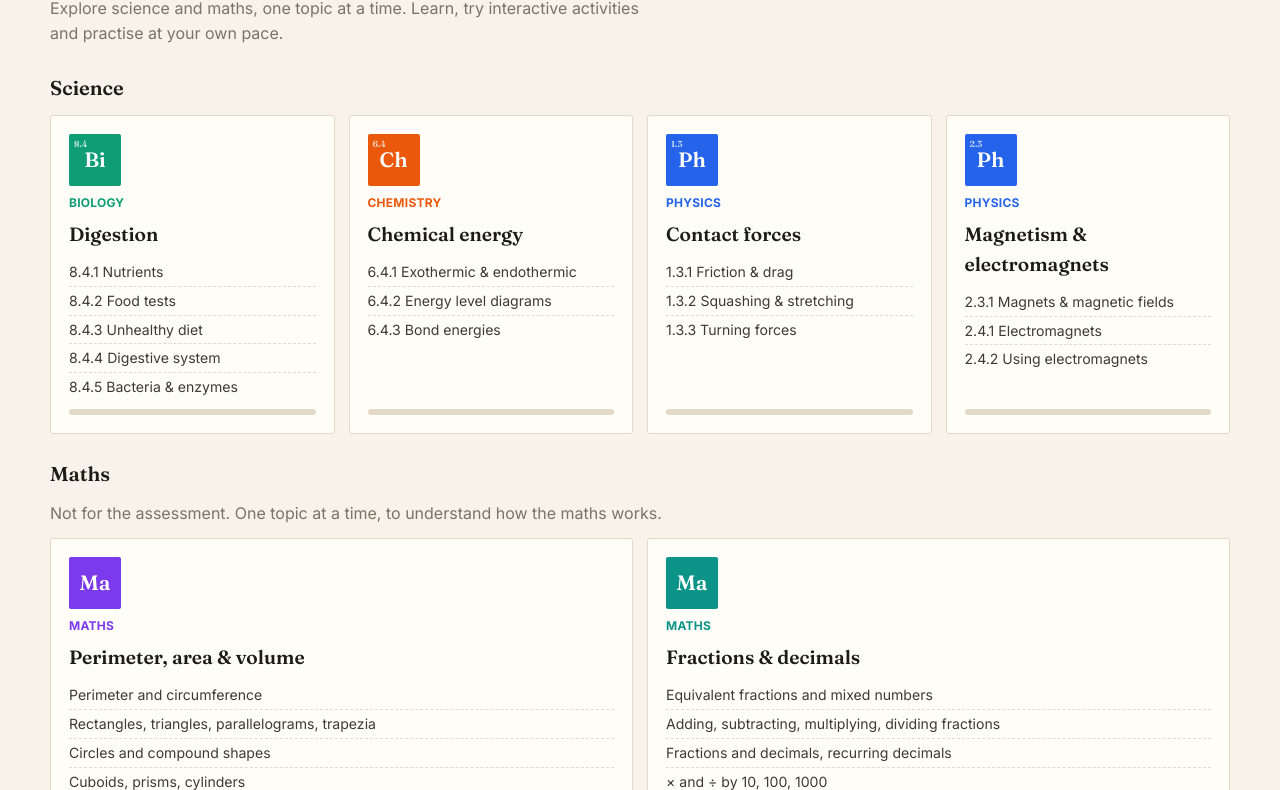
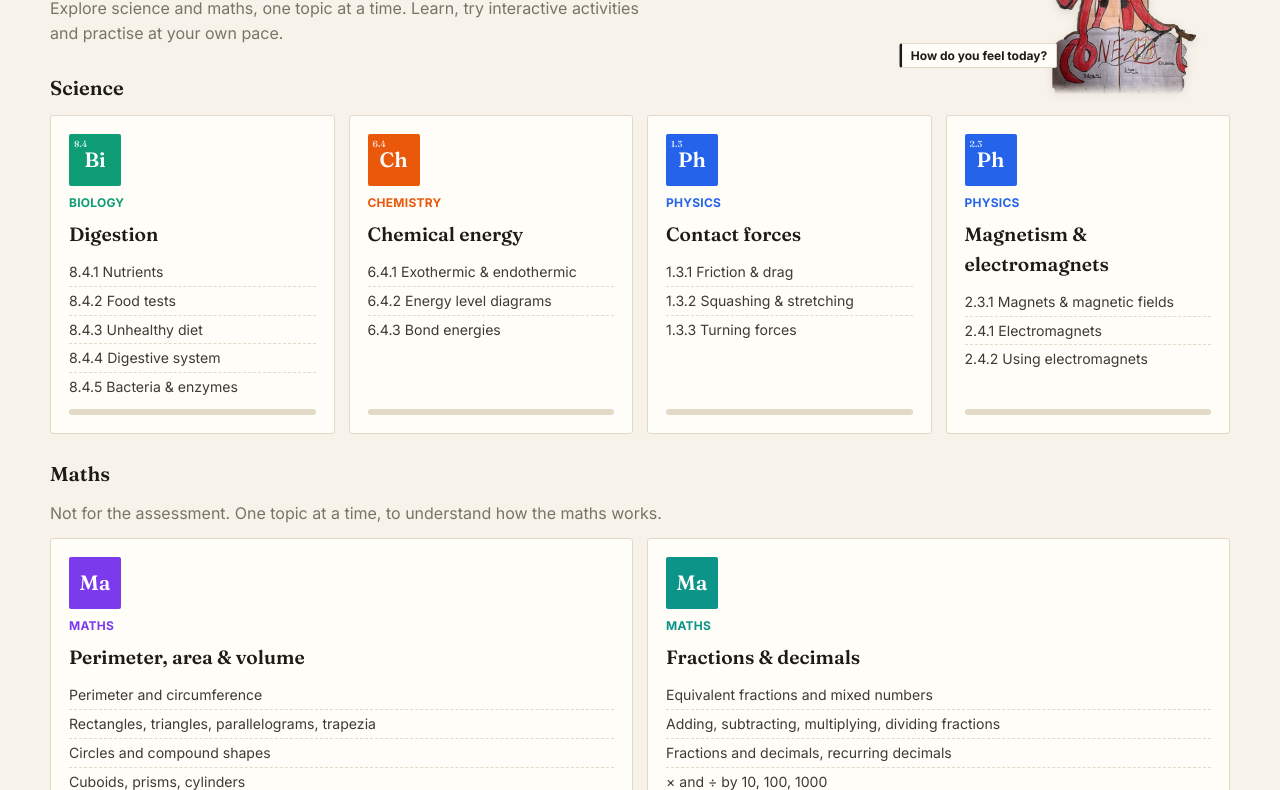
Before and after one commit to jliu-science/learning-hub, a plain HTML site: page index.html in a window 1280 px wide. Shown: the part 180-970 px from the top of the page. Drawn offline with Linux system fonts and the light colour scheme.

Commit message:
Home page Nezha mood picker; brighter page colours for physics and chemistry

```diff
--- /dev/null
+++ b/assets/nezha.js
@@ -0,0 +1,95 @@
+/* Dora's Nezha (photo of her own cardboard figure) on the home page. Click Nezha to pick today's mood; Nezha reacts. */
+(function(){
+  const host=document.getElementById('nezha'); if(!host) return;
+  const KEY='dora-mood-v1', d=new Date(), pad=n=>String(n).padStart(2,'0'), T=`${d.getFullYear()}-${pad(d.getMonth()+1)}-${pad(d.getDate())}`;
+  const load=()=>{ try{ return JSON.parse(localStorage.getItem(KEY))||{}; }catch(e){ return {}; } };
+  const save=s=>{ try{ localStorage.setItem(KEY,JSON.stringify(s)); }catch(e){} };
+  const S='fill="none" stroke="currentColor" stroke-width="2.2" stroke-linecap="round" stroke-linejoin="round"';
+  const eyes='<circle cx="9" cy="10" r="1.3" fill="currentColor"/><circle cx="17" cy="10" r="1.3" fill="currentColor"/>';
+  const M=[
+    {k:'happy',  t:'Happy',   c:'#16a34a', a:'hop',   say:'Nice. Keep that going today.',          f:`${eyes}<path d="M8 15q5 5 10 0" ${S}/>`},
+    {k:'excited',t:'Excited', c:'#ea580c', a:'spin',  say:'Let’s go! Big day.',                f:`<path d="M7 9l2.5 1.5L7 12M19 9l-2.5 1.5L19 12" ${S}/><path d="M8 15h10q-1 5-5 5t-5-5z" ${S}/>`},
+    {k:'calm',   t:'Calm',    c:'#0d9488', a:'float', say:'Good. Steady and ready.',              f:`<path d="M7 10q2 1.5 4 0M15 10q2 1.5 4 0" ${S}/><path d="M9 16q4 2 8 0" ${S}/>`},
+    {k:'tired',  t:'Tired',   c:'#6366f1', a:'droop', say:'Take it slow. One topic at a time.',   f:`<path d="M7 10.5h4M15 10.5h4" ${S}/><path d="M10 17h6" ${S}/><path d="M20 4h3l-3 3h3" fill="none" stroke="currentColor" stroke-width="1.6" stroke-linecap="round" stroke-linejoin="round"/>`},
+    {k:'worried',t:'Worried', c:'#d97706', a:'shiver',say:'One small step. You’ve got this.', f:`<path d="M7 7l3-1.5M19 7l-3-1.5" ${S}/>${eyes}<path d="M8 17q2.5-2 5 0t5 0" ${S}/>`},
+    {k:'grumpy', t:'Grumpy',  c:'#dc2626', a:'shake', say:'Same face as me. Let’s fix that.', f:`<path d="M7 7.5l4 2M19 7.5l-4 2" ${S}/>${eyes}<path d="M8 18q5-4 10 0" ${S}/>`}
+  ];
+  /* new expressions drawn over the photo's face (photo coords 306x416): skin patches hide the original eyes and mouth */
+  const K='#1b1a17', W='#f6f2ee', IR='#8b2a22', SL='#e8bca0', SR='#dfb093';
+  const L=[101,126], R=[160,127];
+  const ln=(d,w=3.4,c=K)=>`<path d="${d}" fill="none" stroke="${c}" stroke-width="${w}" stroke-linecap="round" stroke-linejoin="round"/>`;
+  const eye=([x,y],ry=11,dx=0,dy=1,ir=6)=>`<ellipse cx="${x}" cy="${y}" rx="17" ry="${ry}" fill="${W}" stroke="${K}" stroke-width="4.2"/><circle cx="${x+dx}" cy="${y+dy}" r="${ir}" fill="${IR}"/><circle cx="${x+dx}" cy="${y+dy}" r="${ir/2}" fill="${K}"/><circle cx="${x+dx+2}" cy="${y+dy-2}" r="1.6" fill="#fff"/>`;
+  const blush=`<ellipse cx="88" cy="146" rx="9" ry="4" fill="#f08aa4" opacity=".55"/><ellipse cx="174" cy="147" rx="9" ry="4" fill="#f08aa4" opacity=".55"/>`;
+  const FACE={
+    happy:   eye(L,12,0,0)+eye(R,12,0,0)+ln(`M84 108q17-9 34 0M143 109q17-9 34 0`,3)+`<path d="M115 148q16 15 32 0z" fill="#9b2b2b" stroke="${K}" stroke-width="3" stroke-linejoin="round"/>`+blush,
+    excited: ln(`M86 131q15-20 30 0M145 132q15-20 30 0`,4)+`<path d="M112 145h38q-2 19-19 19t-19-19z" fill="#8b1f1f" stroke="${K}" stroke-width="3" stroke-linejoin="round"/><path d="M122 158q9-5 18 0q-2 5-9 5t-9-5z" fill="#ef6f8f"/>`+blush+[[66,104],[198,100],[200,140]].map(([x,y])=>`<path d="M${x} ${y-7}l2 5 5 2-5 2-2 5-2-5-5-2 5-2z" fill="#f2c230" stroke="#b8860b" stroke-width=".8"/>`).join(''),
+    calm:    ln(`M86 125q15 11 30 0M145 126q15 11 30 0`,3.6)+ln(`M121 152q10 6 20 0`,3)+blush,
+    tired:   eye(L,11,0,5,5.5)+eye(R,11,0,5,5.5)+`<path d="M82 127h38v-16h-38zM141 128h38v-16h-38z" fill="${SL}"/>`+ln(`M83 127h36M142 128h36`,3.8)+ln(`M90 143q11 4 22 0M149 144q11 4 22 0`,1.6,'#9c7a6b')+ln(`M122 155q4-3 8 0t8 0`,3)+`<text x="196" y="96" font-family="Fraunces,Georgia,serif" font-weight="600" font-size="20" fill="#6366f1">z</text><text x="210" y="80" font-family="Fraunces,Georgia,serif" font-weight="600" font-size="14" fill="#6366f1">z</text>`,
+    worried: eye(L,12,3,1,5)+eye(R,12,3,1,5)+ln(`M85 113L114 106M147 106L176 113`,3.6)+ln(`M117 156q4-5 7 0t7 0t7 0t7 0`,3)+`<path d="M190 104q5 8 0 12q-5-4 0-12z" fill="#7cc4e8" stroke="#3b82c4" stroke-width="1"/>`,
+    grumpy:  eye(L,7,1,1,5)+eye(R,7,-1,1,5)+ln(`M83 109L118 120M143 121L178 110`,5)+ln(`M117 158q14-11 28 0`,3.4)+`<path d="M190 92l8 8M198 92l-8 8" stroke="#e2372f" stroke-width="3" stroke-linecap="round"/>`
+  };
+  const faceSvg=k=>FACE[k]?`<svg class="nz-face" viewBox="0 0 286 416" aria-hidden="true"><g transform="translate(-6.5 -.5)"><defs><filter id="nzb" x="-20%" y="-20%" width="140%" height="140%"><feGaussianBlur stdDeviation="1.8"/></filter></defs><g filter="url(#nzb)"><ellipse cx="101" cy="125" rx="27" ry="18" fill="${SL}"/><ellipse cx="160" cy="126" rx="27" ry="18" fill="${SR}"/><ellipse cx="131" cy="154" rx="20" ry="10" fill="#e4b79f"/></g>${FACE[k]}</g></svg>`:'';
+  const face=m=>`<svg viewBox="0 0 26 26" aria-hidden="true"><circle cx="13" cy="13" r="11.5" ${S}/>${m.f}</svg>`;
+  const css=`
+  .hub{position:relative}
+  #nezha{position:absolute;right:28px;top:4px;width:150px;z-index:5;text-align:center;font-family:"Inter","Segoe UI",sans-serif}
+  .nz-btn{display:block;width:100%;padding:0;border:0;background:none;cursor:pointer;position:relative}
+  .nz-pic{display:block;position:relative;filter:drop-shadow(0 3px 4px rgba(29,27,22,.12));transition:transform .25s;transform-origin:50% 90%}
+  .nz-pic img{display:block;width:100%}
+  .nz-face{position:absolute;inset:0;width:100%;height:100%;pointer-events:none;animation:nzfade .35s ease-out}
+  @keyframes nzfade{from{opacity:0}to{opacity:1}}
+  .nz-btn:hover .nz-pic,.nz-btn:focus-visible .nz-pic{transform:translateY(-4px) rotate(-2deg)}
+  .nz-btn:focus-visible{outline:none}
+  .nz-cue{position:absolute;left:-10px;top:46%;background:#1d1b16;color:#fffdf8;font-size:12px;font-weight:600;padding:3px 8px;border-radius:12px;white-space:nowrap;transform:translateX(-100%);animation:nzcue 1.6s ease-in-out infinite}
+  .nz-cue::after{content:"";position:absolute;right:-5px;top:50%;margin-top:-5px;border:5px solid transparent;border-right:0;border-left-color:#1d1b16}
+  @keyframes nzcue{0%,100%{transform:translateX(-100%)}50%{transform:translateX(calc(-100% - 6px))}}
+  .nz-tag{cursor:pointer;display:flex;align-items:center;gap:5px;position:absolute;right:calc(100% - 6px);bottom:26px;font-size:12px;white-space:nowrap;color:var(--muted);line-height:1.3;background:var(--card);border:1px solid var(--line);border-left:3px solid var(--c);padding:4px 9px;border-radius:3px}
+  .nz-tag:not(:has(svg)){animation:nzcue2 1.6s ease-in-out infinite}
+  @keyframes nzcue2{0%,100%{transform:none}50%{transform:translateX(-6px)}}
+  .nz-tag b{display:inline-flex;align-items:center;gap:4px;color:var(--c);font-weight:700}
+  .nz-tag svg{width:18px;height:18px}
+  .nz-say{position:absolute;right:calc(100% + 14px);top:8px;width:190px;background:#fffefa;border:2px solid var(--c,#1d1b16);border-radius:10px;padding:8px 11px;font-size:14px;line-height:1.35;color:#1d1b16;text-align:left;box-shadow:0 4px 12px rgba(0,0,0,.08);animation:nzin .3s ease-out}
+  .nz-say::after{content:"";position:absolute;right:-9px;top:18px;border:8px solid transparent;border-right:0;border-left-color:var(--c,#1d1b16)}
+  .nz-say b{display:block;font-family:"Fraunces",Georgia,serif;font-size:12px;color:var(--c)}
+  .nz-pick{position:absolute;right:0;top:calc(100% + 8px);width:300px;background:#fffdf8;border:1px solid var(--line);border-radius:8px;padding:12px;box-shadow:0 10px 30px rgba(29,27,22,.18);animation:nzin .25s ease-out;text-align:left}
+  .nz-pick h4{margin:0 0 8px;font-family:"Fraunces",Georgia,serif;font-size:16px;font-weight:600}
+  .nz-grid{display:grid;grid-template-columns:repeat(3,1fr);gap:6px}
+  .nz-grid button{display:flex;flex-direction:column;align-items:center;gap:3px;padding:8px 4px;border:1.5px solid var(--line);border-radius:6px;background:#fff;cursor:pointer;font:600 13px "Inter",sans-serif;color:var(--c)}
+  .nz-grid button svg{width:30px;height:30px}
+  .nz-grid button:hover,.nz-grid button.on{border-color:var(--c);background:color-mix(in srgb,var(--c) 10%,#fff)}
+  @keyframes nzin{from{opacity:0;transform:translateY(-4px)}to{opacity:1;transform:none}}
+  .nz-hop{animation:nzhop .7s cubic-bezier(.3,1.6,.5,1) 2}
+  @keyframes nzhop{0%,100%{transform:none}40%{transform:translateY(-22px) rotate(-4deg)}}
+  .nz-spin{animation:nzspin .9s ease-in-out}
+  @keyframes nzspin{0%{transform:none}40%{transform:translateY(-26px) rotate(180deg)}80%{transform:translateY(0) rotate(360deg)}100%{transform:rotate(360deg)}}
+  .nz-float{animation:nzfloat 2.4s ease-in-out}
+  @keyframes nzfloat{0%,100%{transform:none}50%{transform:translateY(-10px)}}
+  .nz-droop{animation:nzdroop 2s ease-in-out;transform-origin:50% 100%}
+  @keyframes nzdroop{0%,100%{transform:none}40%,70%{transform:rotate(-8deg) translateY(6px) scaleY(.94)}}
+  .nz-shiver{animation:nzshiv .12s linear 8}
+  @keyframes nzshiv{0%,100%{transform:none}25%{transform:translateX(-3px)}75%{transform:translateX(3px)}}
+  .nz-shake{animation:nzshake .5s ease-in-out 2}
+  @keyframes nzshake{0%,100%{transform:none}20%{transform:rotate(-7deg)}60%{transform:rotate(7deg)}}
+  @media (max-width:860px){#nezha{position:relative;right:auto;top:auto;width:110px;margin:12px 0 0 auto}.nz-tag{bottom:12px}.nz-say{width:150px;font-size:13px}}
+  @media (prefers-reduced-motion:reduce){#nezha *{animation:none!important}}`;
+  const st=document.createElement('style'); st.textContent=css; document.head.appendChild(st);
+
+  let state=load(), open=false;
+  const cur=()=>M.find(m=>m.k===(state[T]||{}).k);
+  function render(say){
+    const m=cur();
+    host.style.setProperty('--c',m?m.c:'#1d1b16');
+    host.innerHTML=`<button class="nz-btn" type="button" aria-label="Nezha: pick your mood" aria-expanded="${open}"><span class="nz-pic"><img src="assets/nezha.png" alt="Dora's Nezha">${m?faceSvg(m.k):''}</span></button>
+      <div class="nz-tag">${m?`I'm feeling <b>${face(m)}${m.t}</b>`:'<b>How do you feel today?</b>'}</div>
+      ${say&&m?`<div class="nz-say"><b>Nezha</b>${m.say}</div>`:''}
+      ${open?`<div class="nz-pick" role="dialog" aria-label="Pick your mood"><h4>How are you feeling today?</h4><div class="nz-grid">${M.map(x=>`<button type="button" data-k="${x.k}" style="--c:${x.c}" class="${m&&m.k===x.k?'on':''}">${face(x)}${x.t}</button>`).join('')}</div></div>`:''}`;
+    host.querySelectorAll('.nz-btn,.nz-tag').forEach(el=>el.onclick=e=>{ e.stopPropagation(); open=!open; render(); });
+    host.querySelectorAll('.nz-grid button').forEach(b=>b.onclick=e=>{ e.stopPropagation();
+      state[T]={k:b.dataset.k,t:Date.now()}; save(state); open=false; render(true);
+      const img=host.querySelector('.nz-pic'), a='nz-'+cur().a; img.classList.add(a); img.addEventListener('animationend',()=>img.classList.remove(a),{once:false});
+      clearTimeout(render.t); render.t=setTimeout(()=>{ const s=host.querySelector('.nz-say'); s&&s.remove(); },5000); });
+  }
+  document.addEventListener('click',e=>{ if(open&&!host.contains(e.target)){ open=false; render(); } });
+  document.addEventListener('keydown',e=>{ if(open&&e.key==='Escape'){ open=false; render(); } });
+  render();
+})();
--- /dev/null
+++ b/assets/themes.css
@@ -0,0 +1,13 @@
+/* ===== Subject page colours (2026-11-16, joe: physics and chemistry pages "a bit dull").
+   Same recipe as the maths topic themes: pale lively page colour + faint dot grid, tinted sidebar,
+   cards stay paper-white with a soft shadow so diagrams and text read clearly. ===== */
+body.theme-forces{--t-bg:#e3e6fb;--t-side:#d5daf6;--t-dot:rgba(40,60,170,.12);--t-hair:#c3c9ee}   /* contact forces: periwinkle */
+body.theme-mag{--t-bg:#dcf2e6;--t-side:#cbe9d9;--t-dot:rgba(20,110,70,.12);--t-hair:#b5dcc6}      /* magnets: mint */
+body.theme-chem{--t-bg:#fdf1c8;--t-side:#f8e5a9;--t-dot:rgba(160,110,10,.13);--t-hair:#ecd48d}    /* chemical energy: lemon */
+body[class*="theme-"]{background-color:var(--t-bg);background-image:radial-gradient(var(--t-dot) 1.1px,transparent 1.3px);background-size:22px 22px;background-attachment:fixed}
+body[class*="theme-"] .side{background:var(--t-side);border-right:1px solid var(--t-hair)}
+body[class*="theme-"] .side a:hover{background:rgba(255,255,255,.4)}
+body[class*="theme-"] .side a.on{background:rgba(255,253,248,.75)}
+body[class*="theme-"] .side .sep{background:var(--t-hair)}
+body[class*="theme-"] .tabbar{border-bottom-color:var(--t-hair)}
+body[class*="theme-"] .card{border-color:var(--t-hair);box-shadow:0 1px 0 rgba(60,40,10,.04),0 18px 36px -26px rgba(40,30,20,.45)}
```
Also changed, not shown: chemistry/energy.html (+2 -1 lines), index.html (+2 -0 lines), physics/forces.html (+2 -1 lines), physics/magnets.html (+2 -1 lines), assets/nezha.png (added).
